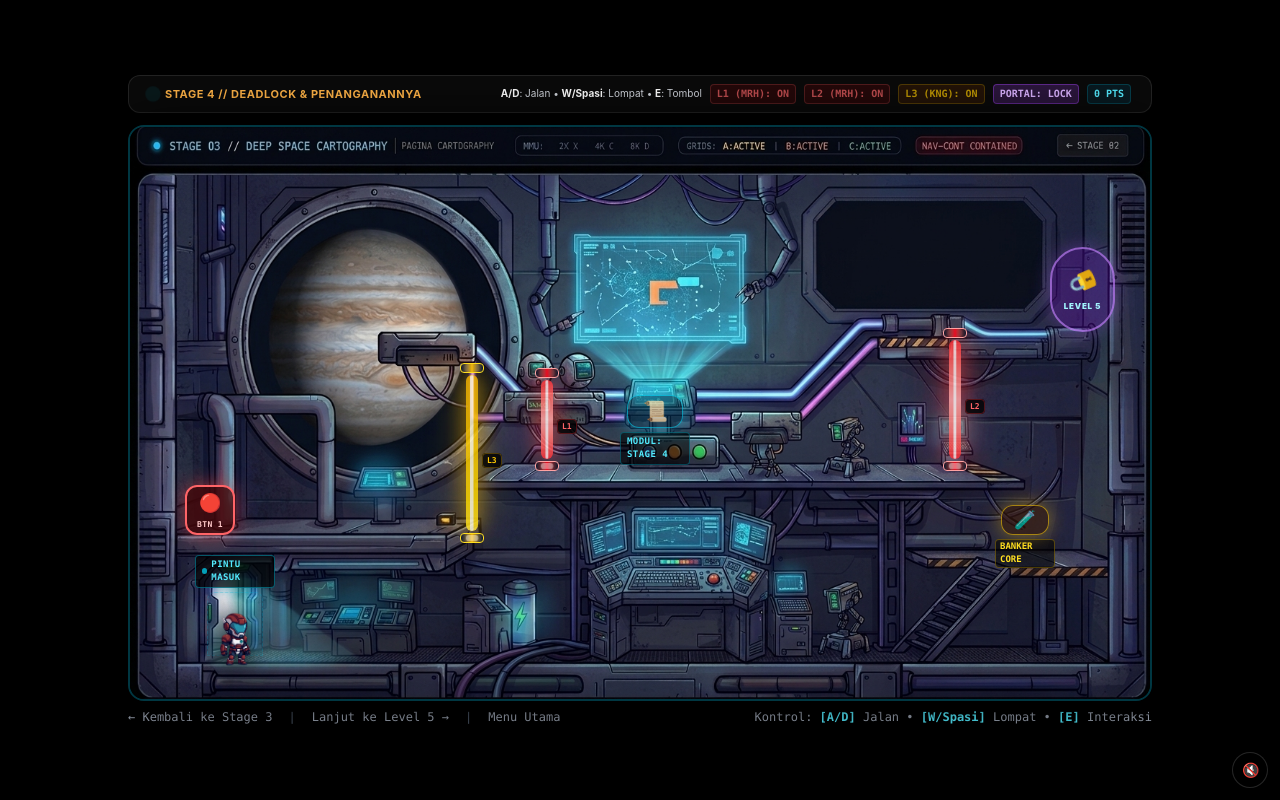
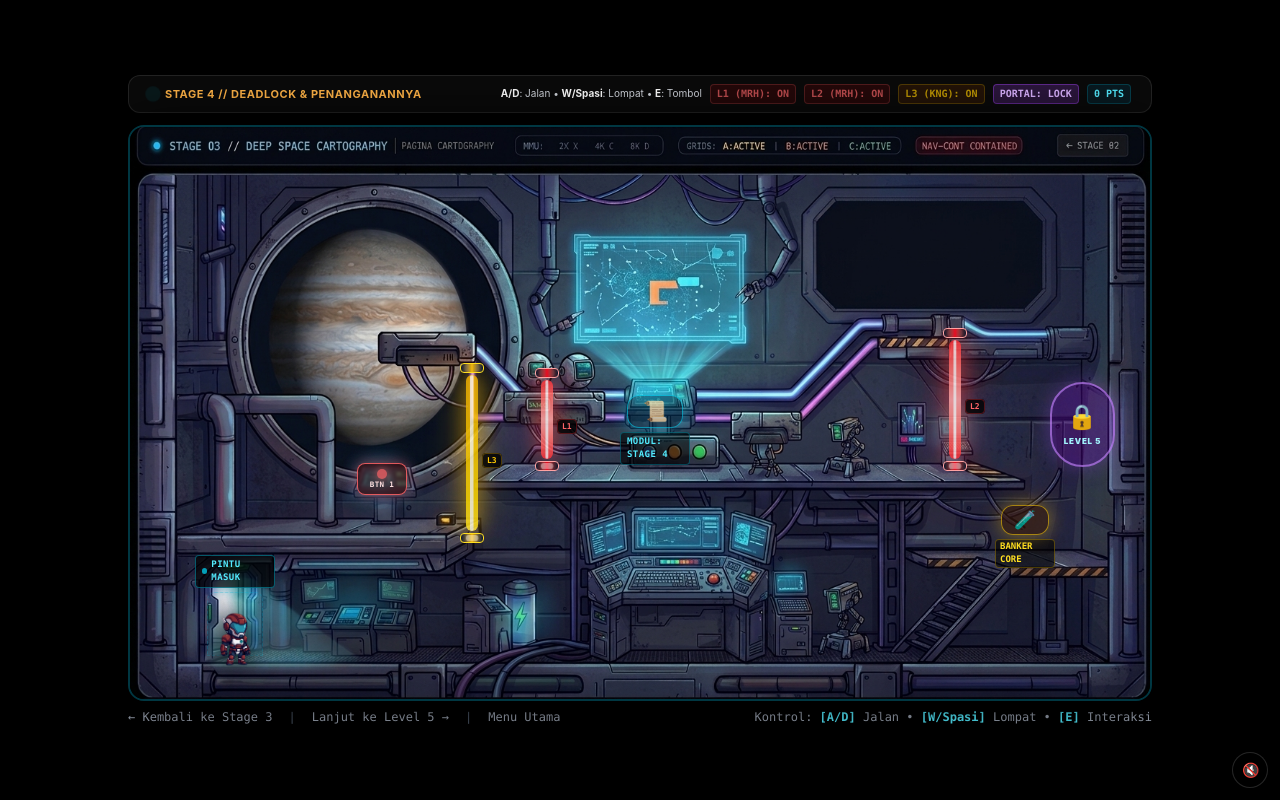
Before and after one commit to Raivan777/os-scape, a Next.js app: page /stage/stage4 in a window 1280 px wide. Built offline with nearby package versions, Linux system fonts and the light colour scheme.

Commit message:
fix(stage4): align BTN 1 and level 5 portal, fix pathing and bounds. finishing

```diff
--- a/app/stage/stage4/page.tsx
+++ b/app/stage/stage4/page.tsx
@@ -112,8 +112,12 @@ export default function Stage4Page() {
   // 5. Platform kanan atas area Level 5 (permukaan y = 205, x: 745..1024)
   const rightUpperPlatform = { x: 745, y: 205, w: 279, h: 22 };
 
+  // 6. Platform penghubung menuju Portal Level 5 (menyambung dari midPlatform y = 340 hingga dinding kanan)
+  const portalBridgePlatform = { x: 850, y: 340, w: 174, h: 22 };
+
   const allPlatforms = [
     midPlatform,
+    portalBridgePlatform,
     leftUpperPlatform,
     rightLowerPlatform,
     rightUpperPlatform,
@@ -133,8 +137,8 @@ export default function Stage4Page() {
   const laser2 = { x: 818, y: 205, w: 14, h: 135 };
 
   // ─── KOORDINAT OBJEK INTERAKTIF ─────────────────────────────
-  // Tombol terminal kiri (Lingkaran Merah di platform kiri) — membuka Laser Merah 1
-  const button1Obj = { x: 55, y: 358, w: 50, h: 50 };
+  // Tombol terminal kiri (Tengah layar monitor konsol di sebelah kiri L3) — membuka Laser Merah 1
+  const button1Obj = { x: 227, y: 336, w: 50, h: 32 };
 
   // Modul: Stage 4 — hologram kuis di platform tengah atas
   const hologramObj = { x: 490, y: 268, w: 70, h: 70 };
@@ -142,8 +146,8 @@ export default function Stage4Page() {
   // Life-Support Banker — di platform kanan bawah dekat tangga
   const bankerObj = { x: 865, y: 378, w: 60, h: 60 };
 
-  // Portal Level 5 — di platform kanan atas
-  const portalObj = { x: 920, y: 120, w: 65, h: 85 };
+  // Portal Level 5 — sejajar ketinggian platform/modul utama (y = 340, 255 + 85 = 340)
+  const portalObj = { x: 920, y: 255, w: 65, h: 85 };
 
   // Portal siap hanya jika quiz selesai DAN banker selesai
   const isPortalReady = quizPassed && bankerDone;
@@ -234,6 +238,7 @@ export default function Stage4Page() {
     isDoubleJumping: false,
     facing: "right" as "right" | "left",
   });
+  const lastTimeRef = useRef<number>(0);
 
   playerRef.current = { ...playerRef.current, x: playerX, y: playerY, vy: velocityY, jumping: isJumping };
   laser1ActiveRef.current = isLaser1Active;
@@ -361,22 +366,55 @@ export default function Stage4Page() {
   // ─── GAME LOOP FISIKA 60 FPS ─────────────────────────────────
   useEffect(() => {
     let animId: number;
+    lastTimeRef.current = 0;
+
+    const MIN_X = 5;
+    const MAX_X = GAME_WIDTH - PLAYER_W - 5;
+    const MIN_Y = 0;
+    const MAX_Y = GROUND_Y - PLAYER_H;
 
     const gameLoop = () => {
       if (!showQuizModal && !showMiniGameModal) {
+        const now = performance.now();
+        if (lastTimeRef.current === 0) {
+          lastTimeRef.current = now;
+        }
+        const rawDt = (now - lastTimeRef.current) / 1000;
+        lastTimeRef.current = now;
+        // Clamp dt agar perpindahan tidak meloncat ekstrem saat lag atau pindah tab
+        const dt = Math.min(Math.max(rawDt, 0.001), 0.05);
+        const dtScale = dt * 60;
+
         const p = { ...playerRef.current };
         const keys = keysPressed.current;
+
+        // Fallback recovery jika posisi sebelumnya tidak valid / keluar batas map
+        if (
+          !Number.isFinite(p.x) ||
+          !Number.isFinite(p.y) ||
+          p.x < -PLAYER_W ||
+          p.x > GAME_WIDTH ||
+          p.y < -PLAYER_H ||
+          p.y > GAME_HEIGHT
+        ) {
+          p.x = SPAWN_X;
+          p.y = SPAWN_Y;
+          p.vy = 0;
+          p.jumping = false;
+          p.canDoubleJump = false;
+          animRef.current.isDoubleJumping = false;
+        }
 
         // 1. GERAKAN HORIZONTAL
         let moveX = 0;
         if (keys.has("a") || keys.has("arrowleft")) {
-          moveX -= MOVE_SPEED;
+          moveX -= MOVE_SPEED * dtScale;
           setFacingLeft(true);
           setFacingRight(false);
           animRef.current.facing = "left";
         }
         if (keys.has("d") || keys.has("arrowright")) {
-          moveX += MOVE_SPEED;
+          moveX += MOVE_SPEED * dtScale;
           setFacingLeft(false);
           setFacingRight(true);
           animRef.current.facing = "right";
@@ -392,21 +430,26 @@ export default function Stage4Page() {
           animRef.current.isDoubleJumping = false;
         }
 
-        // 3. GRAVITASI
-        p.vy += GRAVITY;
-        p.y += p.vy;
+        // 3. GRAVITASI (dengan batas atas agar tidak keluar kanvas)
+        p.vy += GRAVITY * dtScale;
+        p.y += p.vy * dtScale;
+
+        if (p.y < MIN_Y) {
+          p.y = MIN_Y;
+          if (p.vy < 0) p.vy = 0;
+        }
 
         // 4. LANTAI DASAR
-        if (p.y + PLAYER_H >= GROUND_Y) {
-          p.y = GROUND_Y - PLAYER_H;
-          p.vy = 0;
+        if (p.y >= MAX_Y) {
+          p.y = MAX_Y;
+          if (p.vy > 0) p.vy = 0;
           p.jumping = false;
           p.canDoubleJump = false;
           animRef.current.isDoubleJumping = false;
         }
 
         // 5. TABRAKAN PLATFORM (Mendarat dari atas)
-        let nextPlayerX = p.x + moveX;
+        let nextPlayerX = Math.max(MIN_X, Math.min(p.x + moveX, MAX_X));
 
         for (const plat of allPlatforms) {
           const horizontallyOver =
@@ -417,7 +460,7 @@ export default function Stage4Page() {
           // Mendarat dari ATAS (toleransi mulus agar tidak nyangkut saat melompat atau mendarat)
           if (p.vy >= 0) {
             const footY = p.y + PLAYER_H;
-            const prevFootY = footY - p.vy;
+            const prevFootY = footY - p.vy * dtScale;
             if (footY >= plat.y && prevFootY <= plat.y + 16) {
               p.y = plat.y - PLAYER_H;
               p.vy = 0;
@@ -443,7 +486,7 @@ export default function Stage4Page() {
               animRef.current.isDoubleJumping = false;
             }
           } else if (p.vy >= 0) {
-            if (footY >= stairsGroundY && footY - p.vy <= stairsGroundY + 16) {
+            if (footY >= stairsGroundY && footY - p.vy * dtScale <= stairsGroundY + 16) {
               p.y = stairsGroundY - PLAYER_H;
               p.vy = 0;
               p.jumping = false;
@@ -492,11 +535,12 @@ export default function Stage4Page() {
           }
         }
 
-        // 8. BATAS LAYAR HORIZONTAL
-        p.x = Math.max(5, Math.min(nextPlayerX, GAME_WIDTH - PLAYER_W - 5));
+        // 8. BOUNDARY CLAMPING HORIZONTAL & VERTIKAL
+        p.x = Math.max(MIN_X, Math.min(nextPlayerX, MAX_X));
+        p.y = Math.max(MIN_Y, Math.min(p.y, MAX_Y));
 
-        // 9. BATAS BAWAH LAYAR (jatuh dari kanvas)
-        if (p.y > GAME_HEIGHT) {
+        // 9. FALLBACK RECOVERY (jika melewati batas bawah/luar arena)
+        if (p.y > GAME_HEIGHT || p.x < 0 || p.x + PLAYER_W > GAME_WIDTH) {
           p.x = SPAWN_X;
           p.y = SPAWN_Y;
           p.vy = 0;
@@ -686,18 +730,19 @@ export default function Stage4Page() {
           <div className="mt-1 h-16 w-14 rounded-t-lg border border-dashed border-cyan-500/20 bg-gradient-to-t from-cyan-500/10 to-transparent" />
         </div>
 
-        {/* ─── TOMBOL TERMINAL KIRI (Lingkaran Merah — buka L1) ─── */}
+        {/* ─── TOMBOL TERMINAL KIRI (Monitor biru di platform kiri — buka L1) ─── */}
         <div
-          className={`absolute z-20 flex flex-col items-center justify-center cursor-pointer rounded-xl border-2 transition-all ${
+          className={`absolute z-20 flex flex-col items-center justify-center cursor-pointer rounded-lg border backdrop-blur-[1px] transition-colors ${
             !isLaser1Active
-              ? "border-gray-500/40 bg-gray-900/40 opacity-50"
-              : "border-red-400 bg-red-950/80 shadow-[0_0_20px_rgba(239,68,68,0.6)] hover:scale-105 hover:shadow-[0_0_30px_rgba(239,68,68,0.9)]"
+              ? "border-emerald-400/50 bg-emerald-950/55 opacity-80"
+              : "border-red-400/85 bg-red-950/65 shadow-[0_0_14px_rgba(239,68,68,0.55)] hover:border-red-300 hover:shadow-[0_0_20px_rgba(239,68,68,0.85)]"
           }`}
           style={{
-            left: `${button1Obj.x}px`,
+            left: `${button1Obj.x + button1Obj.w / 2}px`,
             top: `${button1Obj.y}px`,
             width: `${button1Obj.w}px`,
             height: `${button1Obj.h}px`,
+            transform: "translateX(-50%)",
           }}
           onClick={handlePressButton1}
         >
@@ -708,8 +753,18 @@ export default function Stage4Page() {
               </span>
             </div>
           )}
-          <span className="text-lg select-none">{!isLaser1Active ? "✅" : "🔴"}</span>
-          <span className="text-[8px] font-mono font-bold text-red-200 mt-0.5 uppercase tracking-wider">
+          <span
+            className={`h-2.5 w-2.5 rounded-full ${
+              !isLaser1Active
+                ? "bg-emerald-400 shadow-[0_0_6px_rgba(52,211,153,0.85)]"
+                : "bg-red-400 shadow-[0_0_8px_rgba(248,113,113,0.95)] animate-pulse"
+            }`}
+          />
+          <span
+            className={`text-[7.5px] font-mono font-bold mt-0.5 uppercase tracking-wider leading-none ${
+              !isLaser1Active ? "text-emerald-200" : "text-red-100"
+            }`}
+          >
             {!isLaser1Active ? "OPEN" : "BTN 1"}
           </span>
         </div>
@@ -813,16 +868,16 @@ export default function Stage4Page() {
             </div>
           )}
           <div
-            className={`absolute inset-0 rounded-full border-2 transition-all duration-500 ${
+            className={`absolute inset-0 rounded-full border-2 ${
               isPortalReady
-                ? "border-emerald-400 bg-emerald-500/30 shadow-[0_0_35px_rgba(52,211,153,0.9)] animate-pulse"
+                ? "transition-all duration-500 border-emerald-400 bg-emerald-500/30 shadow-[0_0_35px_rgba(52,211,153,0.9)] animate-pulse"
                 : "border-purple-400 bg-purple-600/30 shadow-[0_0_20px_rgba(168,85,247,0.5)] opacity-70"
             }`}
           />
           <div className="relative z-10 text-center pointer-events-none">
             <span
-              className="text-2xl animate-spin inline-block"
-              style={{ animationDuration: "8s" }}
+              className={isPortalReady ? "text-2xl animate-spin inline-block" : "text-2xl inline-block"}
+              style={isPortalReady ? { animationDuration: "8s" } : undefined}
             >
               {isPortalReady ? "🌀" : "🔒"}
             </span>
```
